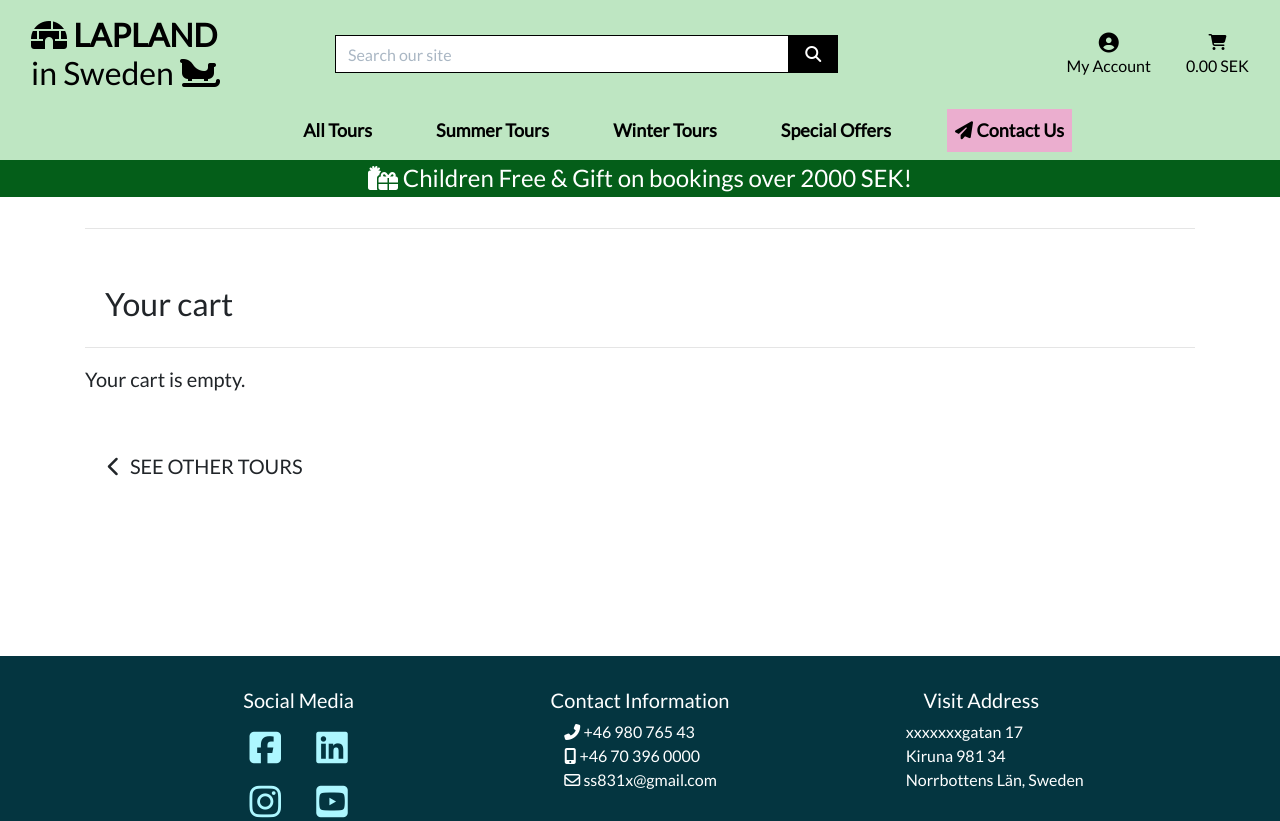
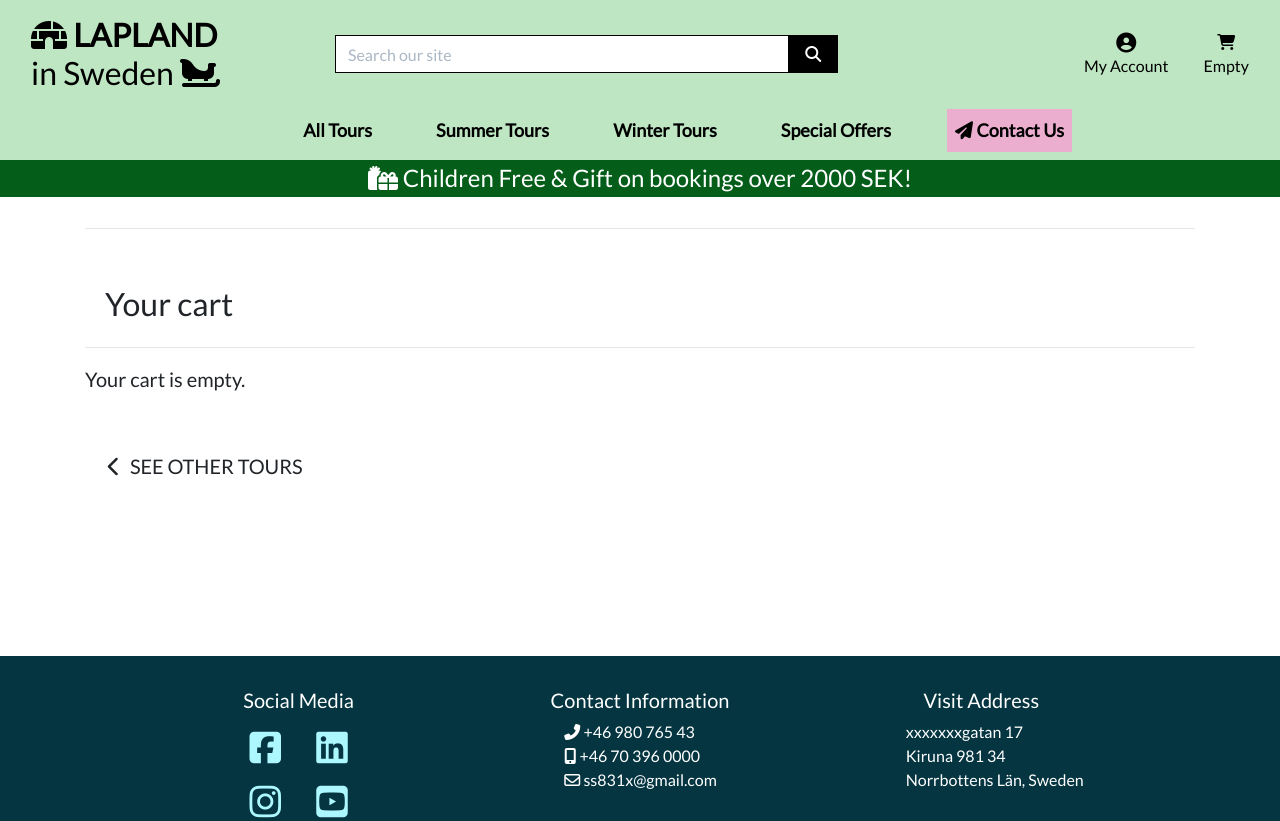
Before and after one commit to ss00831/milestone4, a Django app: page /cart/ in a window 1280 px wide. Shown: the top 821 px of the page. Run offline with Django 3.2, Linux system fonts and the light colour scheme; some libraries are stand-ins or nearby versions.

Commit message:
Change the 0.00 SEK -> Empty with cart icon, Added new test cases, fixed bug

```diff
--- a/templates/base.html
+++ b/templates/base.html
@@ -91,7 +91,7 @@
                                     {% if grand_total %}
                                         {{ grand_total|floatformat:0 }} SEK
                                     {% else %}
-                                        0.00 SEK
+                                        Empty
                                     {% endif %}
                                 </p>
                             </div>
--- a/templates/includes/mobile-top-header.html
+++ b/templates/includes/mobile-top-header.html
@@ -49,7 +49,7 @@
                 {% if grand_total %}
                     {{ grand_total|floatformat:0 }} SEK
                 {% else %}
-                    0.00 SEK
+                    Empty
                 {% endif %}
             </p>
         </div>
```
Also changed, not shown: README.md, 1 other file.
